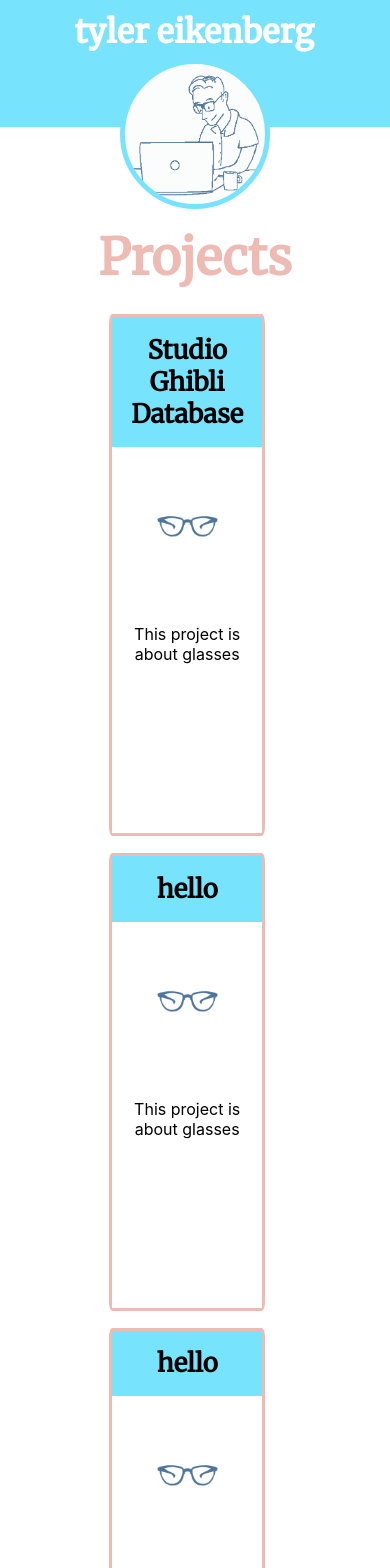
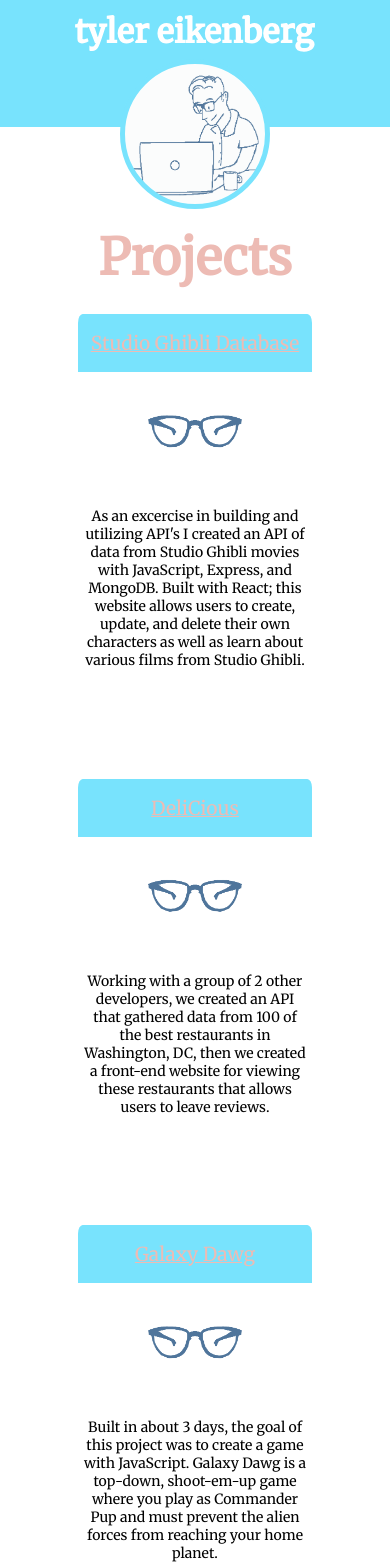
Before and after one commit to TylerEikenberg/Tyler-Eikenberg-Portfolio-Website, a React (Create React App) app: page /projects in a window 390 px wide. Shown: the top 1568 px of the page. Built offline with nearby package versions, Linux system fonts and the light colour scheme.

Commit message:
Adding projects to page

```diff
--- a/src/Components/Project/Project.css
+++ b/src/Components/Project/Project.css
@@ -1,21 +1,30 @@
 .project-body-wrapper {
   width: 20vw;
-  border: 3px solid #edbbb4;
+  /* border: 3px solid #edbbb4; */
   border-radius: 2%;
   margin: 1vh 0 1vh 0;
 }
 
 .project-header {
   text-align: center;
-  font-size: 0.8rem;
   background-color: #78e3fd;
   padding: 2vh 0 2vh 0;
+}
+.project-header a {
+  color: #edbbb4;
+  font-size: 1.2rem;
   font-family: "Merriweather", serif;
+  transition: font-size 0.3s;
+  text-decoration: underline;
+}
+.project-header a:hover {
+  color: #d57f74;
+  font-size: 1.23rem;
 }
 
 .project-picture {
   /* border: 2px solid blue; */
-  padding: 10vh 0 10vh 0;
+  padding: 10vh 0 5vh 0;
   background-size: 70%;
   background-position-x: 50%;
   background-position-y: 50%;
@@ -24,13 +33,40 @@
 .project-details {
   text-align: center;
   /* border: 2px solid red; */
-  padding: 1vh 0 20vh 0;
+  padding: 1vh 1vw 0vh 1vw;
+  font-family: "Merriweather", serif;
+  font-size: 14px;
+}
+
+.github-container {
+  padding: 1vh 1vw 1vh 1vw;
+  display: flex;
+  justify-content: space-between;
+}
+
+@media screen and (max-width: 425px) {
+  .tyler-wrapper {
+    padding-top: 1vh;
+    padding-bottom: 10vh;
+    margin: -5vh 0vw 0 0vw;
+    overflow-y: hidden;
+  }
+
+  .home-icons_projects {
+    display: none;
+  }
 }
 
 @media screen and (max-width: 1060px) {
   .project-body-wrapper {
-    width: 40vw;
-    border: 3px solid #edbbb4;
-    border-radius: 2%;
+    width: 60vw;
+  }
+  .project-picture {
+    /* border: 2px solid blue; */
+    padding: 15vh 0 0vh 0;
+    background-size: 70%;
+    background-position-x: 50%;
+    background-position-y: 40%;
+    background-repeat: no-repeat;
   }
 }
--- a/src/Components/Project/Project.js
+++ b/src/Components/Project/Project.js
@@ -1,8 +1,11 @@
 import React from "react";
 import "./Project.css";
 
+import { mdiGithubBox } from "@mdi/js";
+import Icon from "@mdi/react";
+
 const Project = props => {
-  let { picture } = props;
+  let { picture, github } = props;
   let [header, body] = [props.children[0], props.children[1]];
 
   return (
@@ -14,6 +17,19 @@
       ></div>
 
       <div className="project-details">{body}</div>
+
+      <div className="github-container">
+        <div></div>
+        <a
+          target="_blank"
+          rel="noopener noreferrer"
+          className="icon-link"
+          href={github}
+        >
+          <Icon className="icon" path={mdiGithubBox} size={3} color="#78e3fd" />
+        </a>
+        <div></div>
+      </div>
     </div>
   );
 };
--- a/src/Pages/Projects.css
+++ b/src/Pages/Projects.css
@@ -65,7 +65,7 @@
 }
 @media screen and (max-width: 1060px) {
   .projects-container {
-    margin: 2vh 0vw 0 28vw;
+    margin: 2vh 0vw 0 20vw;
     display: flex;
     flex-direction: column;
   }
--- a/src/Pages/Projects.js
+++ b/src/Pages/Projects.js
@@ -70,14 +70,57 @@
       </div>
 
       <div className="projects-container">
-        <Project picture={glasses}>
-          <h1>Studio Ghibli Database</h1> This project is about glasses
+        <Project
+          picture={glasses}
+          github="https://github.com/TylerEikenberg/Studio-Ghibli-Project-Repos"
+        >
+          <a
+            target="_blank"
+            rel="noopener noreferrer"
+            className="icon-link"
+            href="https://dazzling-meninsky-24845a.netlify.com/"
+          >
+            Studio Ghibli Database
+          </a>
+          As an excercise in building and utilizing API's I created an API of
+          data from Studio Ghibli movies with JavaScript, Express, and MongoDB.
+          Built with React; this website allows users to create, update, and
+          delete their own characters as well as learn about various films from
+          Studio Ghibli.
         </Project>
-        <Project picture={glasses}>
-          <h1>hello</h1> This project is about glasses
+        <Project
+          picture={glasses}
+          github="https://github.com/TylerEikenberg/DeliCious-Repositorys"
+        >
+          <a
+            target="_blank"
+            rel="noopener noreferrer"
+            className="icon-link"
+            href="https://wizardly-bartik-6c114a.netlify.com/"
+          >
+            DeliCious
+          </a>
+          Working with a group of 2 other developers, we created an API that
+          gathered data from 100 of the best restaurants in Washington, DC, then
+          we created a front-end website for viewing these restaurants that
+          allows users to leave reviews.
         </Project>
-        <Project picture={glasses}>
-          <h1>hello</h1> This project is about glasses
+        <Project
+          picture={glasses}
+          github="https://github.com/TylerEikenberg/Galaxy-Dawg"
+        >
+          <a
+            target="_blank"
+            rel="noopener noreferrer"
+            className="icon-link"
+            href="https://tylereikenberg.github.io/Galaxy-Dawg/"
+          >
+            Galaxy Dawg
+          </a>
+          Built in about 3 days, the goal of this project was to create a game
+          with JavaScript. Galaxy Dawg is a top-down, shoot-em-up game where you
+          play as Commander Pup and must prevent the alien forces from reaching
+          your home planet.
         </Project>
       </div>
     </div>
```
